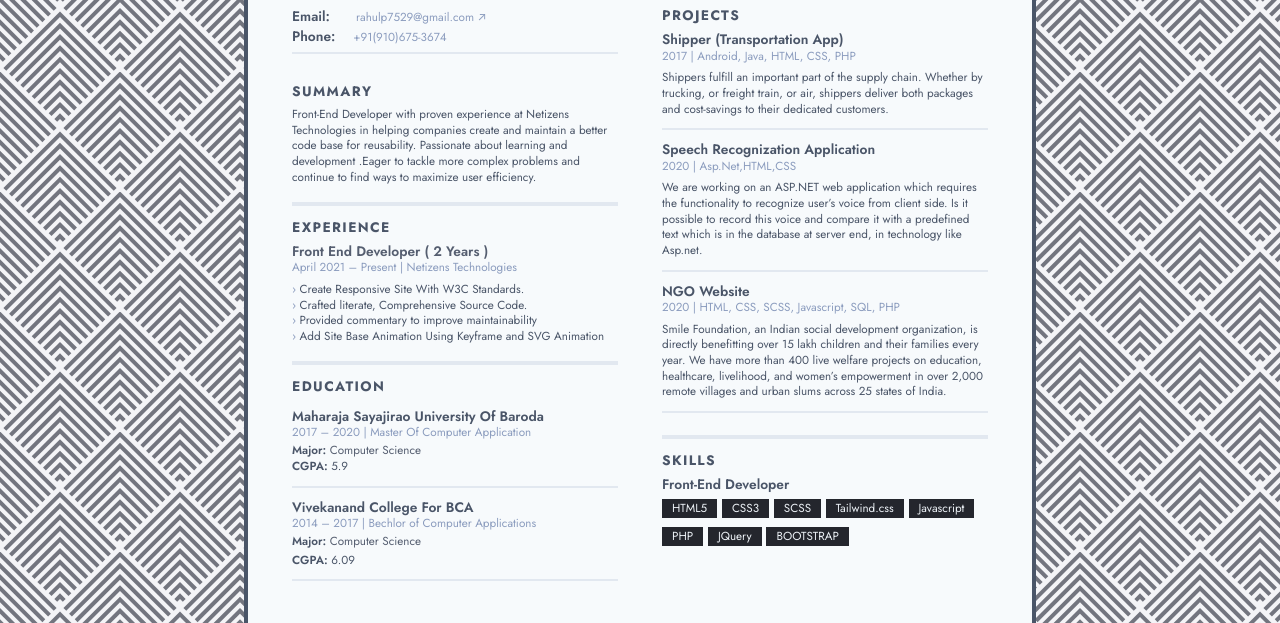
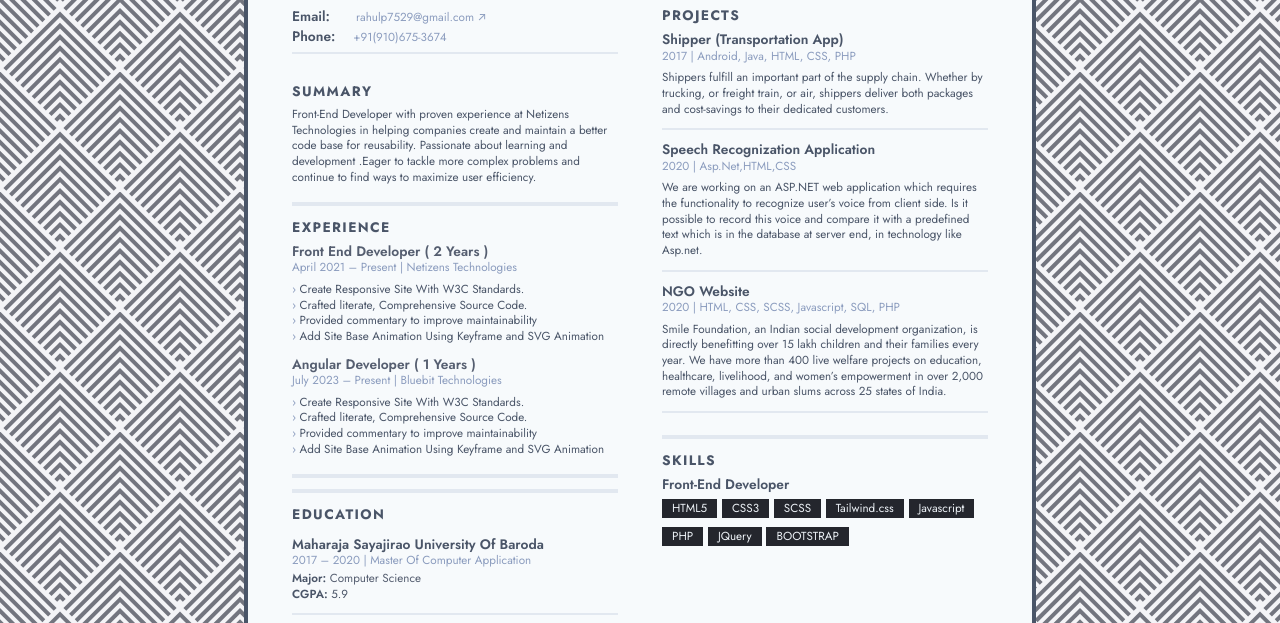
Before and after one commit to rahulp7529/rahulresume, a plain HTML site: page index.html in a window 1280 px wide. Shown: the part 168-791 px from the top of the page. Drawn offline with Linux system fonts and the light colour scheme; a web font is replaced by a local one.

Commit message:
Update index.html

```diff
--- a/index.html
+++ b/index.html
@@ -181,6 +181,63 @@
                                 </li>
                             </ul>
                         </section>
+                        <section class="pb-2 pb-4 mt-4 border-b-4 first:mt-0">
+                    <!-- To keep in the same column ------------------------------------------------------------------------->
+                    <div class="break-inside-avoid">
+
+                        <!--Job 1-->
+                        <section class="mb-2 break-inside-avoid">
+                            <header>
+                                <h3 class="text-xl font-semibold text-gray-650 leading-snugish">
+                                    Angular Developer ( 1 Years )
+                                </h3>
+                                <p class="leading-normal text-md text-gray-550">
+                                    July 2023 – Present | Bluebit Technologies
+                                </p>
+                            </header>
+                            <ul class="mt-2.1 text-md text-gray-700 leading-normal">
+                                <!-- <li>
+                                    <span class="transform -translate-y-px select-none text-gray-550">
+                                        &rsaquo;
+                                    </span>
+                                    Designed Front End web experiences for clients With W3C Standards
+                                </li> -->
+                                <li>
+                                    <span class="transform -translate-y-px select-none text-gray-550">
+                                        ›
+                                    </span>
+                                    Create Responsive Site With W3C Standards.
+                                </li>
+                                <!-- <li>
+                                    <span class="transform -translate-y-px select-none text-gray-550">
+                                        &rsaquo;
+                                    </span>
+                                    Actively Engaged with clients about specifications and
+                                    designs
+                                </li> -->
+                                <li>
+                                    <span class="transform -translate-y-px select-none text-gray-550">
+                                        ›
+                                    </span>
+                                    Crafted literate, Comprehensive Source Code.
+                                </li>
+                                <li>
+                                    <span class="transform -translate-y-px select-none text-gray-550">
+                                        ›
+                                    </span>
+                                    Provided commentary to improve maintainability
+                                </li>
+                                <li>
+                                    <span class="transform -translate-y-px select-none text-gray-550">
+                                        ›
+                                    </span>
+                                    Add Site Base Animation Using Keyframe and SVG Animation
+                                </li>
+                            </ul>
+                        </section>
+                        <!-- Additional Jobs Would Go Here-->
+                    </div>
+                </section>
                         <!-- Additional Jobs Would Go Here-->
                     </div>
                 </section>
```
